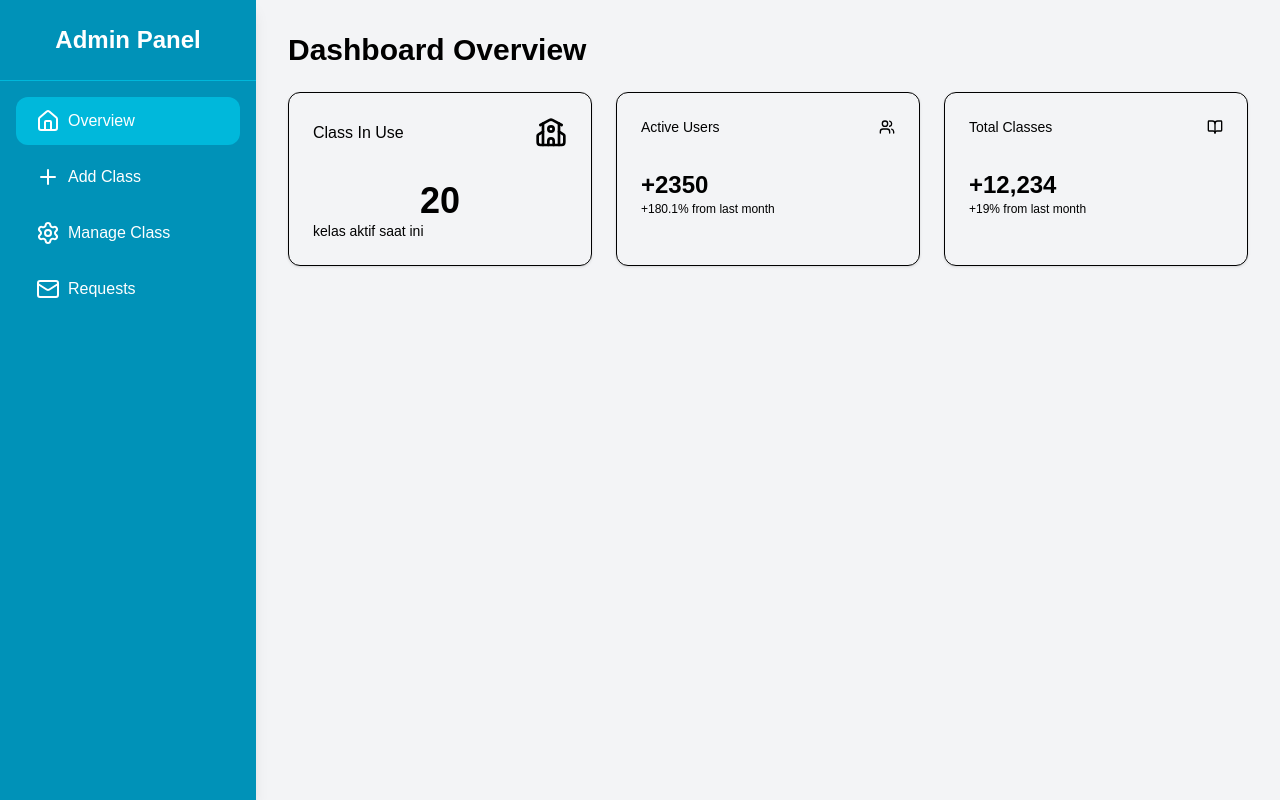
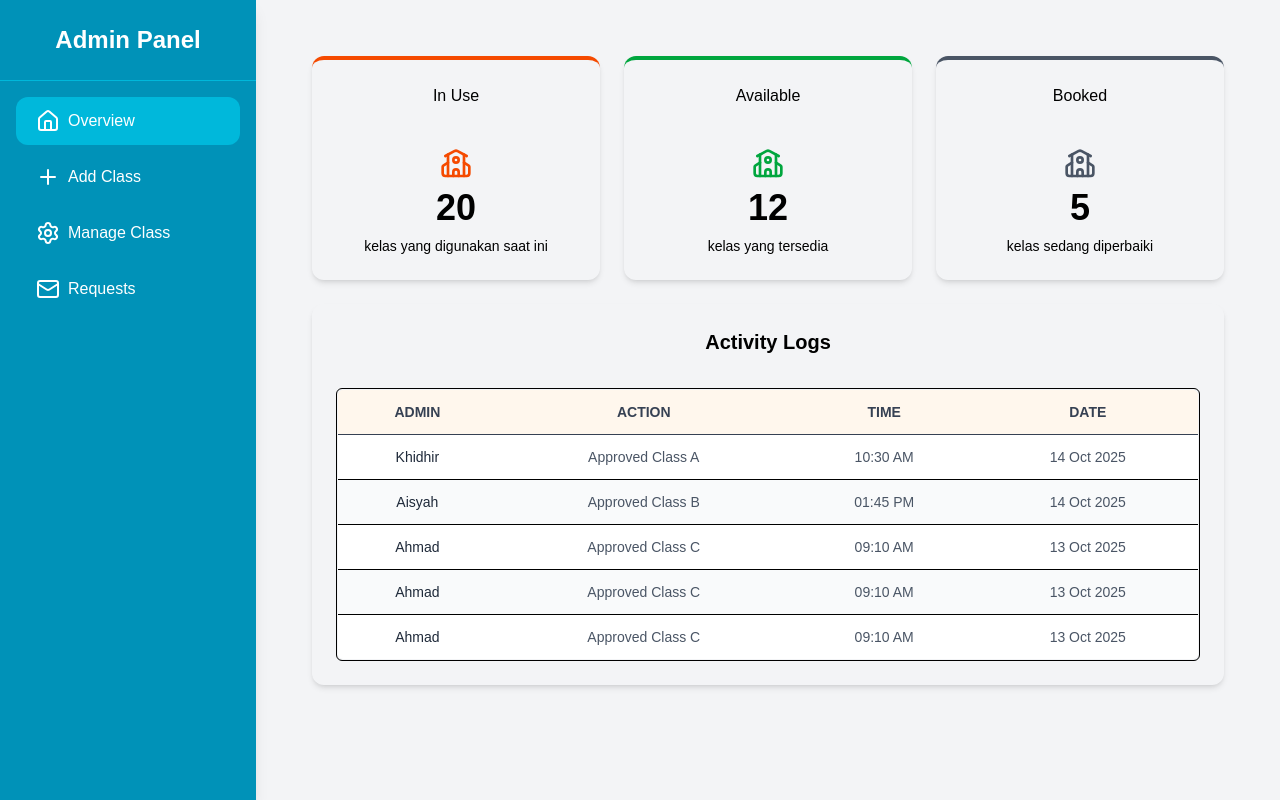
Before and after one commit to adzriladzim/VitaminU, a React (Vite) app in the folder frontend/: page /dashboard in a window 1280 px wide. Built offline with nearby package versions, Linux system fonts and the light colour scheme.

Commit message:
update card overview

```diff
--- a/frontend/src/App.tsx
+++ b/frontend/src/App.tsx
@@ -16,7 +16,6 @@ import Register from "@/pages/auth/Register";
 // Dashboard Child Pages
 import AddClass from "@/pages/Dashboard/AddClass";
 import ManageClass from "@/pages/Dashboard/ManageClass";
-import Requests from "@/pages/Dashboard/Request";
 import Overview from "@/pages/Dashboard/Overview";
 
 function App() {
@@ -39,7 +38,6 @@ function App() {
           <Route index element={<Overview />} />
           <Route path="add-class" element={<AddClass />} />
           <Route path="manage-class" element={<ManageClass />} />
-          <Route path="requests" element={<Requests />} />
         </Route>
       </Routes>
     </Router>
--- /dev/null
+++ b/frontend/src/components/ui/table.tsx
@@ -0,0 +1,114 @@
+import * as React from "react"
+
+import { cn } from "@/lib/utils"
+
+function Table({ className, ...props }: React.ComponentProps<"table">) {
+  return (
+    <div
+      data-slot="table-container"
+      className="relative w-full overflow-x-auto"
+    >
+      <table
+        data-slot="table"
+        className={cn("w-full caption-bottom text-sm", className)}
+        {...props}
+      />
+    </div>
+  )
+}
+
+function TableHeader({ className, ...props }: React.ComponentProps<"thead">) {
+  return (
+    <thead
+      data-slot="table-header"
+      className={cn("[&_tr]:border-b", className)}
+      {...props}
+    />
+  )
+}
+
+function TableBody({ className, ...props }: React.ComponentProps<"tbody">) {
+  return (
+    <tbody
+      data-slot="table-body"
+      className={cn("[&_tr:last-child]:border-0", className)}
+      {...props}
+    />
+  )
+}
+
+function TableFooter({ className, ...props }: React.ComponentProps<"tfoot">) {
+  return (
+    <tfoot
+      data-slot="table-footer"
+      className={cn(
+        "bg-muted/50 border-t font-medium [&>tr]:last:border-b-0",
+        className
+      )}
+      {...props}
+    />
+  )
+}
+
+function TableRow({ className, ...props }: React.ComponentProps<"tr">) {
+  return (
+    <tr
+      data-slot="table-row"
+      className={cn(
+        "hover:bg-muted/50 data-[state=selected]:bg-muted border-b transition-colors",
+        className
+      )}
+      {...props}
+    />
+  )
+}
+
+function TableHead({ className, ...props }: React.ComponentProps<"th">) {
+  return (
+    <th
+      data-slot="table-head"
+      className={cn(
+        "text-foreground h-10 px-2 text-left align-middle font-medium whitespace-nowrap [&:has([role=checkbox])]:pr-0 [&>[role=checkbox]]:translate-y-[2px]",
+        className
+      )}
+      {...props}
+    />
+  )
+}
+
+function TableCell({ className, ...props }: React.ComponentProps<"td">) {
+  return (
+    <td
+      data-slot="table-cell"
+      className={cn(
+        "p-2 align-middle whitespace-nowrap [&:has([role=checkbox])]:pr-0 [&>[role=checkbox]]:translate-y-[2px]",
+        className
+      )}
+      {...props}
+    />
+  )
+}
+
+function TableCaption({
+  className,
+  ...props
+}: React.ComponentProps<"caption">) {
+  return (
+    <caption
+      data-slot="table-caption"
+      className={cn("text-muted-foreground mt-4 text-sm", className)}
+      {...props}
+    />
+  )
+}
+
+export {
+  Table,
+  TableHeader,
+  TableBody,
+  TableFooter,
+  TableHead,
+  TableRow,
+  TableCell,
+  TableCaption,
+}
--- /dev/null
+++ b/frontend/src/data/logs.ts
@@ -0,0 +1,47 @@
+// src/data/logs.ts
+
+export interface Log {
+  id: number;
+  admin: string;
+  action: string;
+  time: string;
+  date: string;
+}
+
+export const logs: Log[] = [
+  {
+    id: 1,
+    admin: "Khidhir",
+    action: "Approved Class A",
+    time: "10:30 AM",
+    date: "14 Oct 2025",
+  },
+  {
+    id: 2,
+    admin: "Aisyah",
+    action: "Approved Class B",
+    time: "01:45 PM",
+    date: "14 Oct 2025",
+  },
+  {
+    id: 3,
+    admin: "Ahmad",
+    action: "Approved Class C",
+    time: "09:10 AM",
+    date: "13 Oct 2025",
+  },
+  {
+    id: 3,
+    admin: "Ahmad",
+    action: "Approved Class C",
+    time: "09:10 AM",
+    date: "13 Oct 2025",
+  },
+  {
+    id: 3,
+    admin: "Ahmad",
+    action: "Approved Class C",
+    time: "09:10 AM",
+    date: "13 Oct 2025",
+  },
+];
--- a/frontend/src/layouts/PublicLayout.tsx
+++ b/frontend/src/layouts/PublicLayout.tsx
@@ -1,6 +1,6 @@
 import { Outlet } from 'react-router-dom';
-import Navbar from '@/components/section/Navbar'; // Sesuaikan path
-import Footer from '@/components/section/Footer'; // Sesuaikan path
+import Navbar from '@/components/section/Navbar';
+import Footer from '@/components/section/Footer';
 
 export default function PublicLayout() {
   return (
--- a/frontend/src/pages/Dashboard/Overview.tsx
+++ b/frontend/src/pages/Dashboard/Overview.tsx
@@ -1,60 +1,98 @@
-
-import { Card, CardContent, CardHeader, CardTitle } from "@/components/ui/card";
-import { School, Users, BookOpen } from "lucide-react";
+import { Card, CardHeader, CardTitle, CardContent } from "@/components/ui/card";
+import { Table, TableBody, TableCell, TableHead, TableHeader, TableRow } from "@/components/ui/table";
+import { School } from "lucide-react";
+import { logs } from "@/data/Logs";
 
 export default function Overview() {
   return (
-    <div>
-      <h1 className="text-3xl font-bold mb-6">Dashboard Overview</h1>
-      <div className="grid grid-cols-1 md:grid-cols-2 lg:grid-cols-3 gap-6">
-
-
-        <Card>
-          <CardHeader className="flex flex-row items-center justify-between space-y-0 pb-2">
-            <CardTitle className="text-md font-medium">
-              Class In Use
-            </CardTitle>
-            <School   className=" h-8 w-8" />
+    <div className="p-6 space-y-6">
+      {/* Top Cards */}
+      <div className="grid gap-6 md:grid-cols-3">
+        <Card className="border-0 border-t-4 border-orange-600 shadow-md">
+          <CardHeader className="text-center pb-2">
+            <CardTitle className="text-md font-medium text-center">In Use</CardTitle>
           </CardHeader>
           <CardContent>
-            <div className="text-4xl font-bold text-center">20</div>
-            <p className="text-sm text-muted-foreground">
-              kelas aktif saat ini
-            </p>
+            <div className="flex flex-col items-center justify-center space-y-2">
+              <School className="text-orange-600 h-8 w-8" />
+              <div className="text-4xl font-bold">20</div>
+              <p className="text-sm text-muted-foreground">kelas yang digunakan saat ini</p>
+            </div>
           </CardContent>
         </Card>
 
-        <Card>
-          <CardHeader className="flex flex-row items-center justify-between space-y-0 pb-2">
-            <CardTitle className="text-sm font-medium">
-              Active Users
-            </CardTitle>
-            <Users className="h-4 w-4 text-muted-foreground" />
+        <Card className="border-0 border-t-4 border-green-600 shadow-md">
+          <CardHeader className="text-center pb-2">
+            <CardTitle className="text-md font-medium text-center">Available</CardTitle>
           </CardHeader>
           <CardContent>
-            <div className="text-2xl font-bold">+2350</div>
-            <p className="text-xs text-muted-foreground">
-              +180.1% from last month
-            </p>
+            <div className="flex flex-col items-center justify-center space-y-2">
+              <School className="text-green-600 h-8 w-8" />
+              <div className="text-4xl font-bold">12</div>
+              <p className="text-sm text-muted-foreground">kelas yang tersedia</p>
+            </div>
           </CardContent>
         </Card>
 
-
-        <Card>
-          <CardHeader className="flex flex-row items-center justify-between space-y-0 pb-2">
-            <CardTitle className="text-sm font-medium">
-              Total Classes
-            </CardTitle>
-            <BookOpen className="h-4 w-4 text-muted-foreground" />
+        <Card className="border-0 border-t-4 border-gray-600 shadow-md">
+          <CardHeader className="text-center pb-2">
+            <CardTitle className="text-md font-medium text-center">Booked</CardTitle>
           </CardHeader>
           <CardContent>
-            <div className="text-2xl font-bold">+12,234</div>
-            <p className="text-xs text-muted-foreground">
-              +19% from last month
-            </p>
+            <div className="flex flex-col items-center justify-center space-y-2">
+              <School className="text-gray-600 h-8 w-8" />
+              <div className="text-4xl font-bold">5</div>
+              <p className="text-sm text-muted-foreground">kelas sedang diperbaiki</p>
+            </div>
           </CardContent>
         </Card>
       </div>
+
+      {/* Logs Table */}
+      <Card className="border-0 shadow-md">
+        <CardHeader>
+          <CardTitle className="text-xl text-center font-semibold">Activity Logs</CardTitle>
+        </CardHeader>
+        <CardContent>
+          <div className="rounded-md border">
+            <Table className="min-w-full border border-gray-200 rounded-md overflow-hidden shadow-sm">
+  <TableHeader>
+    <TableRow className="bg-orange-50 text-gray-700 text-sm uppercase">
+      <TableHead className="py-3 px-4 font-semibold text-center">Admin</TableHead>
+      <TableHead className="py-3 px-4 font-semibold text-center">Action</TableHead>
+      <TableHead className="py-3 px-4 font-semibold text-center">Time</TableHead>
+      <TableHead className="py-3 px-4 font-semibold text-center">Date</TableHead>
+    </TableRow>
+  </TableHeader>
+
+  <TableBody>
+    {logs.map((log, index) => (
+      <TableRow
+        key={log.id}
+        className={`${
+          index % 2 === 0 ? "bg-white" : "bg-gray-50"
+        } hover:bg-orange-100/50 transition-colors duration-200`}
+      >
+        <TableCell className="py-3 px-4 text-gray-800 font-medium text-center">
+          {log.admin}
+        </TableCell>
+        <TableCell className="py-3 px-4 text-gray-600 text-center">
+          {log.action}
+        </TableCell>
+        <TableCell className="py-3 px-4 text-gray-600 text-center">
+          {log.time}
+        </TableCell>
+        <TableCell className="py-3 px-4 text-gray-600 text-center">
+          {log.date}
+        </TableCell>
+      </TableRow>
+    ))}
+  </TableBody>
+</Table>
+
+          </div>
+        </CardContent>
+      </Card>
     </div>
   );
 }
--- a/frontend/src/pages/Dashboard/Request.tsx
+++ /dev/null
@@ -1,37 +0,0 @@
-export default function Request() {
-  const requests = [
-    { id: 1, user: "Ahmad", class: "Lab Komputer 1" },
-    { id: 2, user: "Siti", class: "Lab Komputer 2" },
-  ];
-
-  return (
-    <div className="bg-white shadow-md rounded-xl p-6">
-      <h1 className="text-2xl font-bold mb-6 text-cyan-700">Booking Requests</h1>
-      <table className="w-full border-collapse">
-        <thead>
-          <tr className="bg-teal-100">
-            <th className="border p-2 text-left">User</th>
-            <th className="border p-2 text-left">Class</th>
-            <th className="border p-2">Action</th>
-          </tr>
-        </thead>
-        <tbody>
-          {requests.map((r) => (
-            <tr key={r.id} className="hover:bg-gray-50">
-              <td className="border p-2">{r.user}</td>
-              <td className="border p-2">{r.class}</td>
-              <td className="border p-2 text-center space-x-2">
-                <button className="bg-green-500 text-white px-3 py-1 rounded hover:bg-green-600">
-                  Approve
-                </button>
-                <button className="bg-red-500 text-white px-3 py-1 rounded hover:bg-red-600">
-                  Reject
-                </button>
-              </td>
-            </tr>
-          ))}
-        </tbody>
-      </table>
-    </div>
-  );
-}
```
